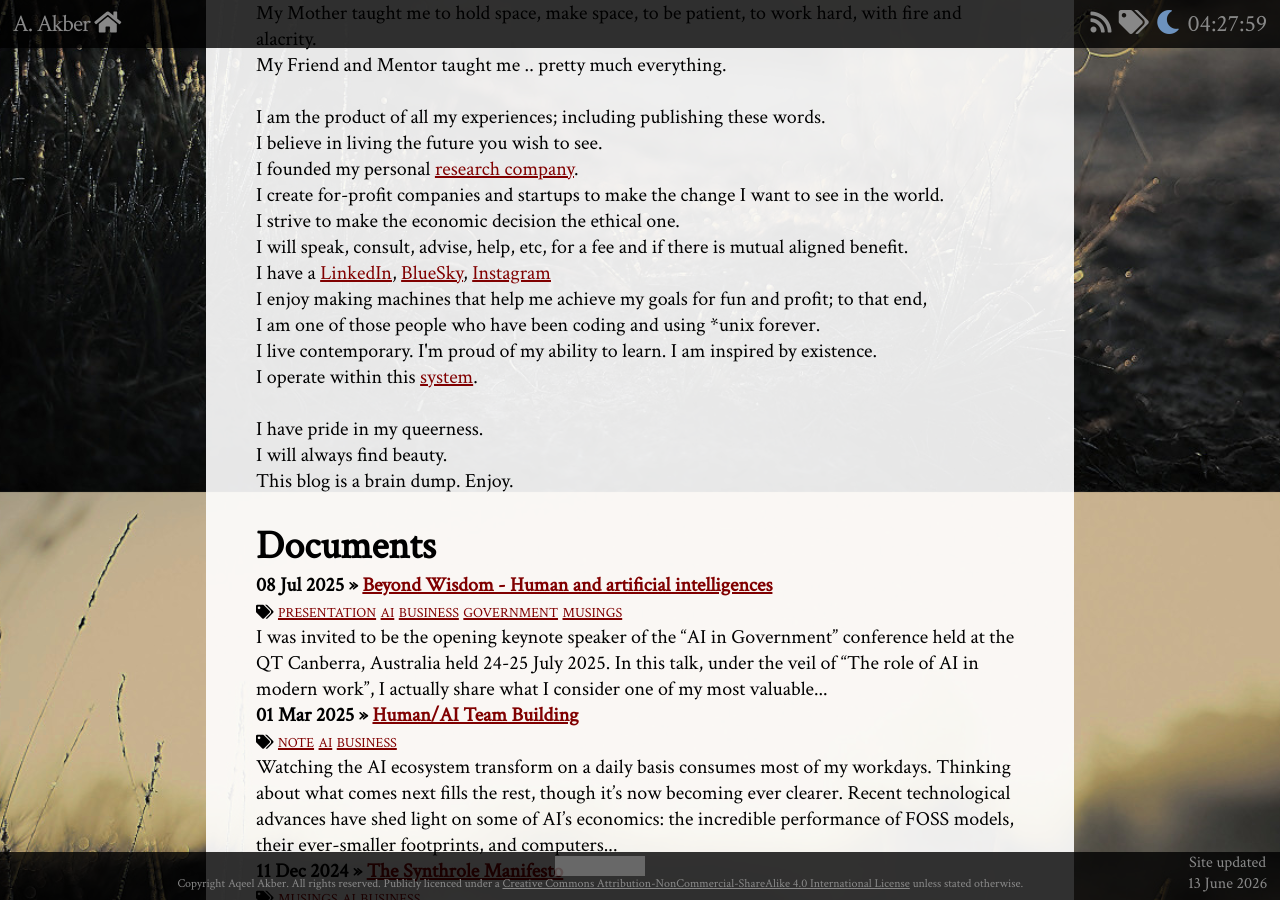
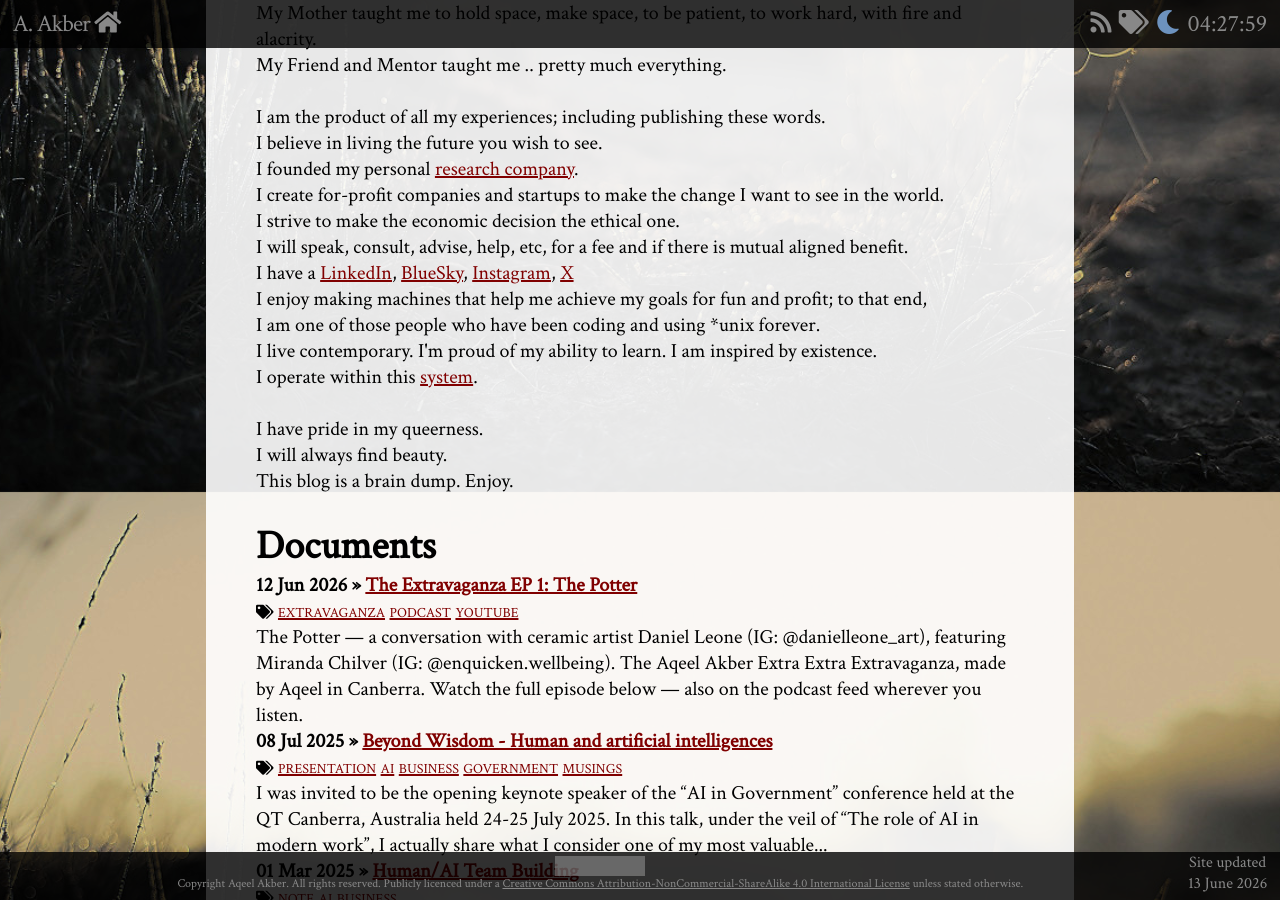
Before and after one commit to admiralakber/aqeelakber.com, a Jekyll site: the page built from index.html, in a window 1280 px wide and 900 px high, scrolled down 408 px. Built offline with Jekyll 4.4.1, drawn with Linux system fonts in a browser that asks for light colours; nearby versions of some CDN libraries; some web fonts are replaced; grey boxes are pictures that could not be loaded.

Commit message:
feat: the extravaganza

```diff
--- /dev/null
+++ b/_posts/2026-06-12-the-potter.html
@@ -0,0 +1,22 @@
+---
+title: "The Extravaganza EP 1: The Potter"
+date: 2026-06-12
+lastmod:
+layout: post
+categories:
+tags:
+- extravaganza
+- podcast
+- youtube
+published: true
+comments:
+---
+<p>
+The Potter — a conversation with ceramic artist Daniel Leone (IG: @danielleone_art), featuring Miranda Chilver (IG: @enquicken.wellbeing). The Aqeel Akber Extra Extra Extravaganza, made by Aqeel in Canberra.
+</p>
+
+<p>
+Watch the full episode below — also on the podcast feed wherever you listen.
+</p>
+
+<iframe width="100%" height="315" src="https://www.youtube.com/embed/07Bh333WMHM" title="YouTube video player" frameborder="0" allow="accelerometer; autoplay; clipboard-write; encrypted-media; gyroscope; picture-in-picture; web-share" referrerpolicy="strict-origin-when-cross-origin" allowfullscreen></iframe>
--- a/index.html
+++ b/index.html
@@ -37,7 +37,7 @@
     I create for-profit companies and startups to make the change I want to see in the world.<br/>
     I strive to make the economic decision the ethical one.<br/>
     I will speak, consult, advise, help, etc, for a fee and if there is mutual aligned benefit.<br/>
-    I have a <a href="https://linkedin.com/in/aqeelakber">LinkedIn</a>, <a href="https://bsky.app/profile/aqeelakber.com">BlueSky</a>, <a href="https://instagram.com/crying.at.a.sushi.train">Instagram</a><br/>
+    I have a <a href="https://linkedin.com/in/aqeelakber">LinkedIn</a>, <a href="https://bsky.app/profile/aqeelakber.com">BlueSky</a>, <a href="https://instagram.com/admiralakber">Instagram</a>, <a href="https://x.com/admiralakber">X</a><br/>
     I enjoy making machines that help me achieve my goals for fun and profit; to that end,<br/>
     I am one of those people who have been coding and using *unix forever.<br/>
     I live contemporary. I'm proud of my ability to learn. I am inspired by existence.<br/>
--- /dev/null
+++ b/xtra.html
@@ -0,0 +1,44 @@
+---
+layout: default
+title: The Extravaganza
+permalink: xtra
+---
+
+<style>
+ body{
+     background:url('../assets/bg.jpg') no-repeat center center fixed;
+     -moz-background-size:cover;
+     -webkit-background-size:cover;
+     -o-background-size:cover;
+     background-size:cover;
+     overflow-x: hidden;
+ }
+</style>
+
+<div class="wrap-center">
+  <h1>The Aqeel Akber Extra Extra Extravaganza</h1>
+  <p>
+    Part documentary, part podcast, part reality TV &mdash; all real, all just conversation.
+  </p>
+  <p>
+    <a href="https://youtube.com/@admiralakber" title="Watch on YouTube"><i class="fab fa-youtube"></i> YouTube</a>
+    &nbsp;&middot;&nbsp;
+    <a href="https://open.spotify.com/show/033xq7NchOx1AyybFkWzR5" title="Listen on Spotify"><i class="fab fa-spotify"></i> Spotify</a>
+  </p>
+
+  <br>
+  <h1>Episodes</h1>
+  {% if site.tags.extravaganza %}
+  <ul style="list-style-type: none;">
+    {% for post in site.tags.extravaganza %}
+    <li>
+      <strong>{{ post.date | date_to_string }} &raquo; <a href="{{ post.url }}" title="{{ post.title }}">{{ post.title }}</a></strong><br/>
+      {{ post.content | strip_html | truncatewords: 50 }}
+    </li>
+    <br/>
+    {% endfor %}
+  </ul>
+  {% else %}
+  <p>Episodes coming soon.</p>
+  {% endif %}
+</div>
```
Also changed, not shown: blog/2026-06-12-the-potter.org (added, +15 -0 lines).
